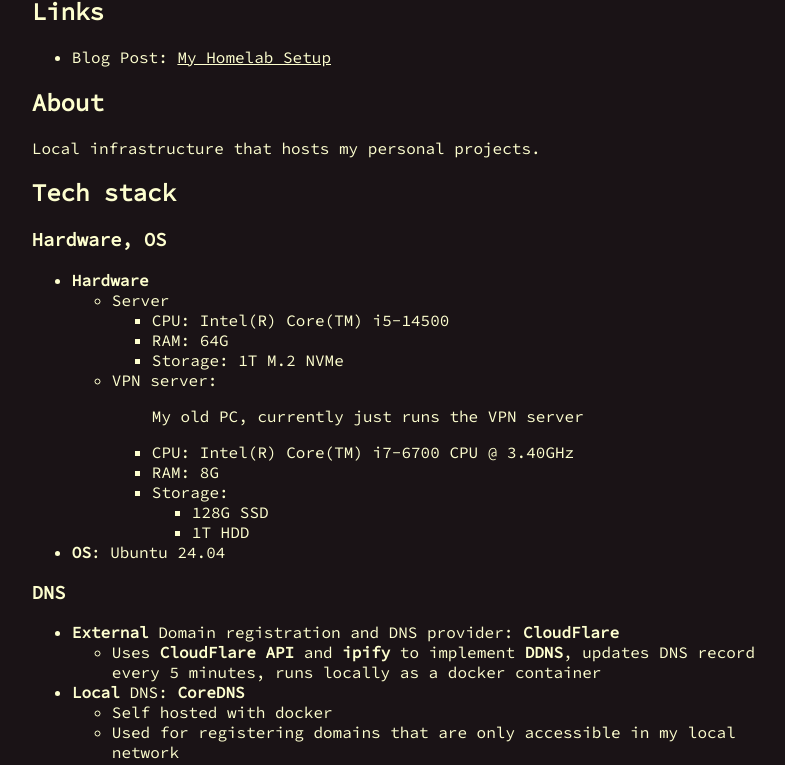
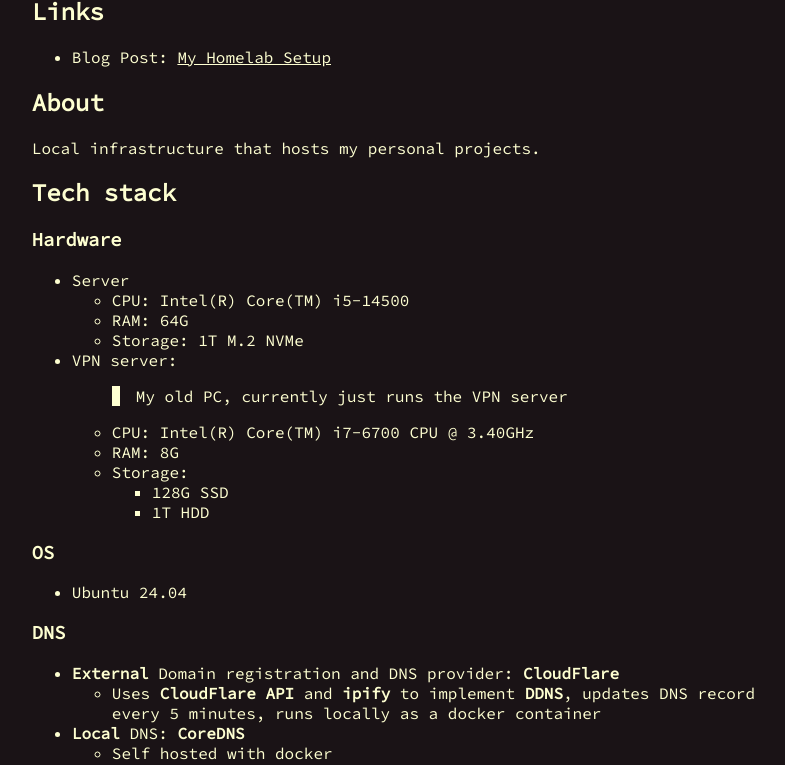
Before and after one commit to AlexFangSW/PersonalWebsite, a Next.js app: page /projects/homelab in a window 1280 px wide. Shown: the part 414-1179 px from the top of the page, without its empty margins (226-1011 px from the left). Built offline with nearby package versions, Linux system fonts and the light colour scheme.

Commit message:
chore(projects): adjust homelab format

```diff
--- a/src/app/(tabs)/projects/homelab/page.tsx
+++ b/src/app/(tabs)/projects/homelab/page.tsx
@@ -32,10 +32,7 @@
   return (
     <>
       <h2>Tech stack</h2>
-      <h3>Hardware, OS</h3>
-      <ul>
-        <li>
-          <strong>Hardware</strong>
+      <h3>Hardware</h3>
       <ul>
         <li>
           Server
@@ -63,10 +60,9 @@
           </ul>
         </li>
       </ul>
-        </li>
-        <li>
-          <strong>OS</strong>: Ubuntu 24.04
-        </li>
+      <h3>OS</h3>
+      <ul>
+        <li>Ubuntu 24.04</li>
       </ul>
       <h3>DNS</h3>
       <ul>
--- a/src/app/globals.css
+++ b/src/app/globals.css
@@ -1,6 +1,6 @@
 :root {
   /* Colors  */
-  --default-color: #FEFFCF;
+  --default-color: hsl(61, 100%, 91%);
   --red: #D8647EFF;
   background-color: #1A1316;
   color: var(--default-color);
@@ -51,3 +51,11 @@
   text-decoration: none;
   color: var(--default-color);
 }
+
+blockquote {
+  box-sizing: border-box;
+  border-left: solid;
+  border-width: 0.5rem;
+  border-color: var(--default-color);
+  padding-left: 1rem;
+}
```
Lines whose indentation alone changed are shown as unchanged.
